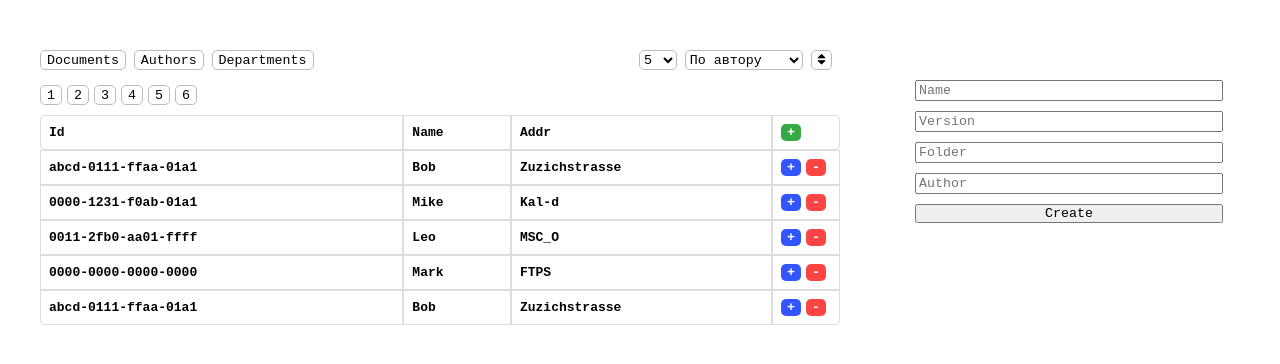
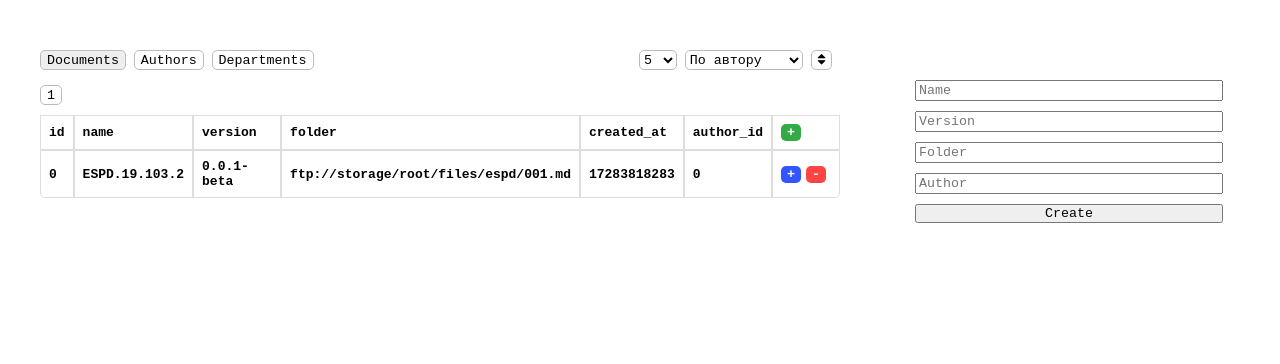
Before and after one commit to timaracov/prog-engineering-kurs, a plain HTML site: page resources/public/templates/table_ui.html in a window 1280 px wide. Both pictures are taken after a click on the button "Documents". Drawn offline with nearby package versions, Linux system fonts and the light colour scheme.

Commit message:
wip: table

```diff
--- a/resources/public/templates/table_ui.html
+++ b/resources/public/templates/table_ui.html
@@ -1,5 +1,6 @@
 <!DOCTYPE html>
 <html lang="en">
+	<script src="https://unpkg.com/axios/dist/axios.min.js"></script>
 	<head>
 		<title></title>
 		<meta charset="UTF-8">
@@ -11,9 +12,9 @@
 			<div class="central_ui">
 				<div class="tabs_row">
 					<div class="doc_bts">
-						<button>Documents</button>
-						<button>Authors</button>
-						<button>Departments</button>
+						<button onclick="changeDataSource(documents)">Documents</button>
+						<button onclick="changeDataSource(authors)">Authors</button>
+						<button onclick="changeDataSource(departments)">Departments</button>
 					</div>
 					<div class="option_row">
 						<select id="slct" onChange="setPaginationNum(this.value);">
@@ -30,44 +31,11 @@
 					</div>
 				</div>
 				<div class="pagination_block">
-					<!--
-					<button class="pag_ctrl_b" type="text"><</button>
-					<button class="pag_ctrl_b" type="text">></button>
-					-->
 					<button class="pag_num_b" type="text">1</button>
 					<button class="pag_num_b" type="text">2</button>
 					<button class="pag_num_b" type="text">3</button>
 				</div>
 				<table id="data__table">
-					<tr class="header_tr">
-						<th>Id</th>
-						<th>Name</th>
-						<th>Addr</th>
-						<th class="crth">
-							<input id="cb" class="crud_c" type="button" name="create" value="+">
-						</th>
-					</tr>
-					<!--
-					<tr class="row_tr">
-						<th>abff-00ef-120a-338f</th>
-						<th>Bob</th>
-						<th>Zuzichsrase</th>
-						<th class="crth">
-							<input id="cb" class="crud_u" type="button" name="update" value="+">
-							<input id="cb" class="crud_d" type="button" name="delete" value="-">
-						</th>
-					</tr>
-					<tr class="row_tr">
-						<th>1920-ff0a-1293-bb12</th>
-						<th>Martin</th>
-						<th>Moscow</th>
-						<th class="crth">
-							<input id="cb" class="crud_u" type="button" name="update" value="+">
-							<input id="cb" class="crud_d" type="button" name="delete" value="-">
-						</th>
-					</tr>
-					-->
-
 				</table>
 			</div>
 			<div class="create_els">
@@ -79,53 +47,74 @@
 			</div>
 		</div>
 		<script>
-			let doc_objcts = [
-				{"Id": "abcd-0111-ffaa-01a1", "Name": "Bob", "Addr": "Zuzichstrasse"},
-				{"Id": "0000-1231-f0ab-01a1", "Name": "Mike", "Addr": "Kal-d"},
-				{"Id": "0011-2fb0-aa01-ffff", "Name": "Leo", "Addr": "MSC_O"},
-				{"Id": "0000-0000-0000-0000", "Name": "Mark", "Addr": "FTPS"},
-				{"Id": "abcd-0111-ffaa-01a1", "Name": "Bob", "Addr": "Zuzichstrasse"},
-				{"Id": "abcd-0111-ffaa-01a1", "Name": "Bob", "Addr": "Zuzichstrasse"},
-				{"Id": "abcd-0111-ffaa-01a1", "Name": "Bob", "Addr": "Zuzichstrasse"},
-				{"Id": "abcd-0111-ffaa-01a1", "Name": "Bob", "Addr": "Zuzichstrasse"},
-				{"Id": "0000-1231-f0ab-01a1", "Name": "Mike", "Addr": "Kal-d"},
-				{"Id": "0011-2fb0-aa01-ffff", "Name": "Leo", "Addr": "MSC_O"},
-				{"Id": "0000-0000-0000-0000", "Name": "Mark", "Addr": "FTPS"},
-				{"Id": "0000-1231-f0ab-01a1", "Name": "Mike", "Addr": "Kal-d"},
-				{"Id": "0011-2fb0-aa01-ffff", "Name": "Leo", "Addr": "MSC_O"},
-				{"Id": "0000-0000-0000-0000", "Name": "Mark", "Addr": "FTPS"},
-				{"Id": "0000-1231-f0ab-01a1", "Name": "Mike", "Addr": "Kal-d"},
-				{"Id": "0011-2fb0-aa01-ffff", "Name": "Leo", "Addr": "MSC_O"},
-				{"Id": "0000-0000-0000-0000", "Name": "Mark", "Addr": "FTPS"},
-				{"Id": "0000-1231-f0ab-01a1", "Name": "Mike", "Addr": "Kal-d"},
-				{"Id": "0011-2fb0-aa01-ffff", "Name": "Leo", "Addr": "MSC_O"},
-				{"Id": "0000-0000-0000-0000", "Name": "Mark", "Addr": "FTPS"},
-				{"Id": "abcd-0111-ffaa-01a1", "Name": "Bob", "Addr": "Zuzichstrasse"},
-				{"Id": "0000-1231-f0ab-01a1", "Name": "Mike", "Addr": "Kal-d"},
-				{"Id": "0011-2fb0-aa01-ffff", "Name": "Leo", "Addr": "MSC_O"},
-				{"Id": "0000-0000-0000-0000", "Name": "Mark", "Addr": "FTPS"},
-				{"Id": "abcd-0111-ffaa-01a1", "Name": "Bob", "Addr": "Zuzichstrasse"},
-				{"Id": "0000-1231-f0ab-01a1", "Name": "Mike", "Addr": "Kal-d"},
-				{"Id": "0011-2fb0-aa01-ffff", "Name": "Leo", "Addr": "MSC_O"},
-				{"Id": "0000-0000-0000-0000", "Name": "Mark", "Addr": "FTPS"},
-			];
+			let documents = [
+				{
+					"id": "0",
+					"name": "ESPD.19.103.2",
+					"version": "0.0.1-beta",
+					"folder": "ftp://storage/root/files/espd/001.md",
+					"created_at": 17283818283,
+					"author_id": "0"
+				}
+			]
+
+			let authors = [
+				{
+					"id": "0",
+					"fullname": "Michael D. Brown",
+					"education": "full high",
+					"university": "BFU",
+					"department_id": "0"
+				}
+			]
+
+			let departments = [
+				{
+					"id": "0",
+					"name": "development",
+					"head": "Jorsh Bash",
+					"phone": "+7-909-5151-90-42",
+				}
+			]
+
+			let displayListOfObjects = documents;
 
 			let paginationPage = 0;
 			let paginationNum = 5;
 
+
+			function changeDataSource(name) {
+				displayListOfObjects = name;
+				paginationPage = 0;
+				resetTable(displayListOfObjects);
+				createTable(displayListOfObjects);
+				createPaginationRow(displayListOfObjects);
+			}
+
+			function fetchDocuments() {
+				axios.get("http://localhost:8080/api/documents")
+					.then(resp => console.log(resp.data))
+					.catch(err => console.log(err))
+			}
+
 			function setPaginationNum(num) {
 				paginationNum = num;
 				paginationPage = 0;
-				resetTable(doc_objcts);
-				createTable(doc_objcts);
-				createPaginationRow(doc_objcts);
+				resetTable(displayListOfObjects);
+				createTable(displayListOfObjects);
+				createPaginationRow(displayListOfObjects);
 			}
 
 			function setPaginationPage(pag_page) {
 				paginationPage = pag_page;
-				resetTable(doc_objcts);
-				createTable(doc_objcts);
-				createPaginationRow(doc_objcts);
+				resetTable(displayListOfObjects);
+				createTable(displayListOfObjects);
+				createPaginationRow(displayListOfObjects);
+			}
+
+			function redirectToLoginPage() {
+				// check if authorized
+				window.location.replace("./login.html");
 			}
 
 			function resetTable(list_of_objects) {
@@ -133,16 +122,6 @@
 				table_el.replaceChildren([]);
 				tr_row = document.createElement("tr");
 				tr_row.classList.add("header_tr");
-				for (var key in list_of_objects[0]) {
-					subth = document.createElement("th")
-					subth.innerHTML = key;
-					tr_row.appendChild(subth);
-				}
-				op_ui = document.createElement("th")
-				op_ui.classList.add("crth")
-				op_ui.innerHTML = '<input id="cb" class="crud_c" type="button" name="create" value="+">'
-				tr_row.appendChild(op_ui);
-
 				table_el.appendChild(tr_row);
 			}
 
@@ -168,8 +147,24 @@
 
 			function createTable(dict_list) {
 				table_el = document.getElementById("data__table");
+
+				tr_header = document.createElement("tr");
+				tr_header.classList.add("header_tr");
+				for (var key in dict_list[0]) {
+					th = document.createElement("th");
+					th.innerHTML = key;
+					tr_header.appendChild(th);
+				}
+				crth_header = document.createElement("th");
+				crth_header.classList.add("crth");
+				crth_header.innerHTML = '<input id="cb" class="crud_c" type="button" name="create" value="+">';
+
+				tr_header.appendChild(crth_header);
+				table_el.appendChild(tr_header);
+
 				const slice_from = Number(paginationPage)*Number(paginationNum);
 				const slice_to = slice_from + Number(paginationNum);
+
 				dict_list.slice(slice_from, slice_to).forEach((o) => {
 					tr_el = document.createElement("tr");
 					tr_el.classList.add("row_tr");
@@ -185,8 +180,8 @@
 					table_el.appendChild(tr_el)
 				})
 			}
-			createTable(doc_objcts);
-			createPaginationRow(doc_objcts);
+			createTable(displayListOfObjects);
+			createPaginationRow(displayListOfObjects);
 		</script>
 		<style>
 			* {
@@ -324,6 +319,9 @@
 				background-color: #eee;
 				cursor: pointer;
 			}
+			.doc_bts button:focus {
+				background-color: #eee;
+			}
 			.pagination_block {
 				padding: 5px 0 10px 0;
 			}
```
Also changed, not shown: 1 other file.
